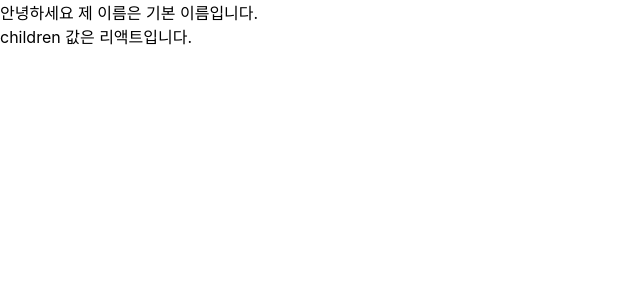
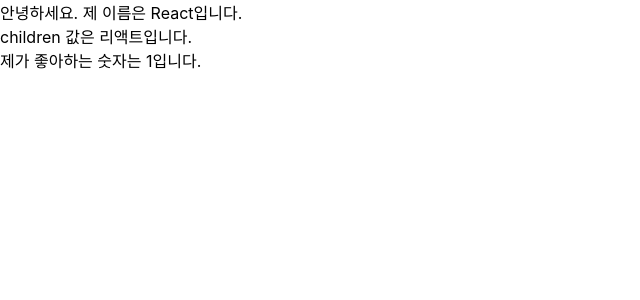
Before and after one commit to yeLyn36/react_study, a React (Create React App) app: page / in a window 1280 px wide. Shown: the top 300 px of the page, without its empty margins (0-640 px from the left). Built offline with nearby package versions, Linux system fonts and the light colour scheme.

Commit message:
비구조화 props, defaultProps, propTypes

```diff
--- a/src/App.js
+++ b/src/App.js
@@ -3,7 +3,11 @@
 import MyComponent from './MyComponent';
 
 const App = () => {
-  return <MyComponent>리액트</MyComponent>;
+  return (
+    <MyComponent name="React" favoriteNumber={1}>
+      리액트
+    </MyComponent>
+  );
 };
 
 export default App;
--- a/src/MyComponent.js
+++ b/src/MyComponent.js
@@ -1,17 +1,37 @@
-import React from 'react';
+import React, { Component } from 'react';
+import PropTypes from 'prop-types';
 
-const MyComponent = props => {
-  return (
-    <div>
-      안녕하세요 제 이름은 {props.name}입니다.
-      <br />
-      children 값은 {props.children}입니다.
-    </div>
-  );
-};
+class MyComponent extends Component {
+  static defaultProps = {
+    name: '기본 이름'
+  };
+
+  static propTypes = {
+    name: PropTypes.string,
+    favoriteNumber: PropTypes.number.isRequired
+  };
+
+  render() {
+    const { name, favoriteNumber, children } = this.props;
+    return (
+      <div>
+        안녕하세요. 제 이름은 {name}입니다.
+        <br />
+        children 값은 {children}입니다.
+        <br />
+        제가 좋아하는 숫자는 {favoriteNumber}입니다.
+      </div>
+    );
+  }
+}
 
 MyComponent.defaultProps = {
   name: '기본 이름'
 };
 
+MyComponent.propTypes = {
+  name: PropTypes.string,
+  favoriteNumber: PropTypes.number.isRequired
+};
+
 export default MyComponent;
```
